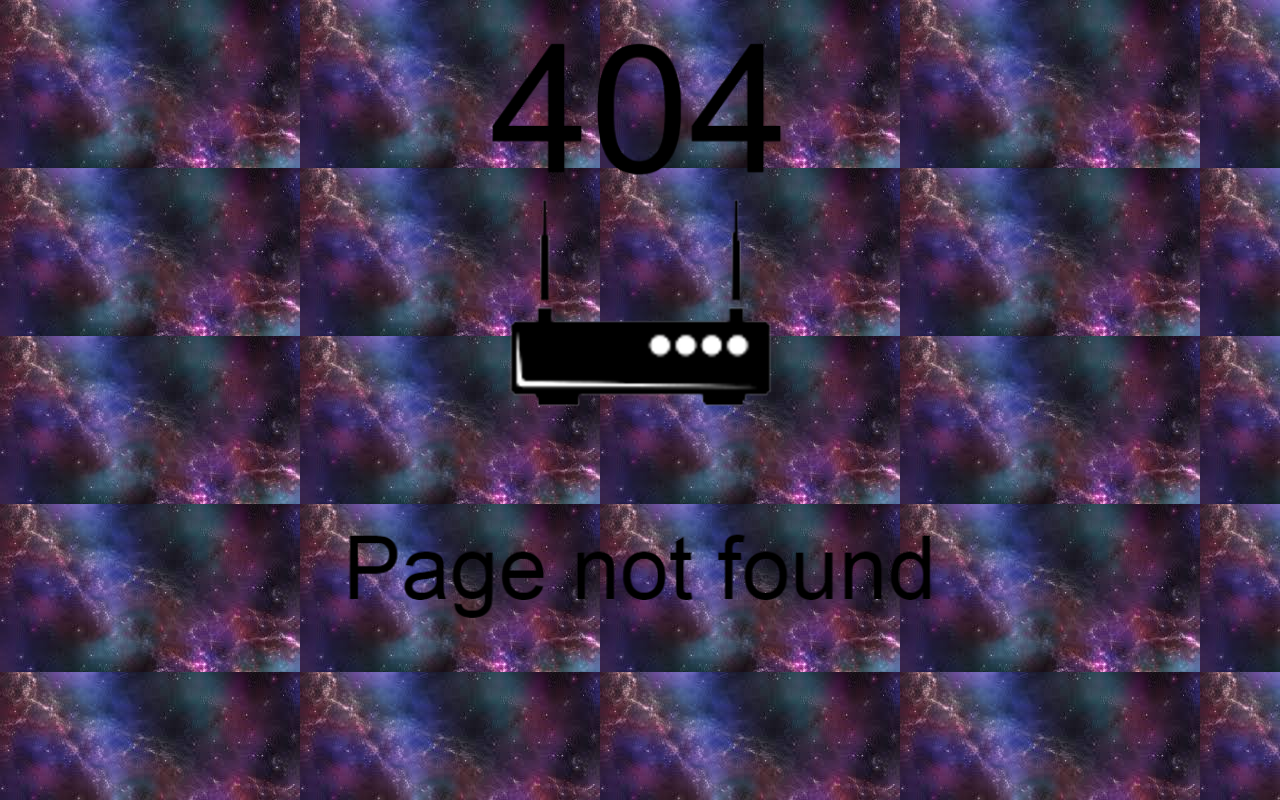
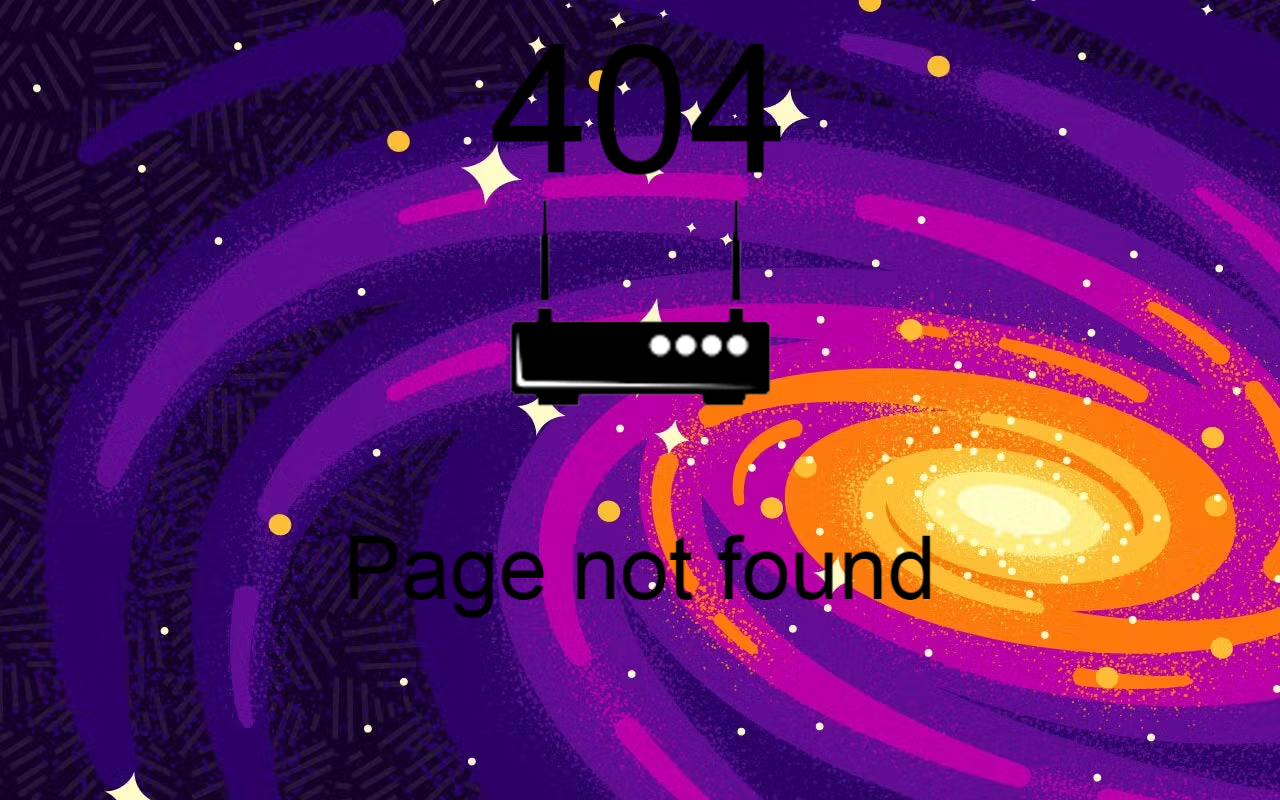
Before and after one commit to Catgameplay/demo-repo, a plain HTML site: page index.html in a window 1280 px wide. Drawn offline with Linux system fonts and the light colour scheme.

Commit message:
Update index.html

```diff
--- a/index.html
+++ b/index.html
@@ -124,7 +124,7 @@
               }
             }
             body{
-                background: url(uni.jpeg);
+                background: url(uniiiiiversradadadadadadada.jpeg);
                 background-repeat: repeat;
                 background-size: auto;
             }
```
